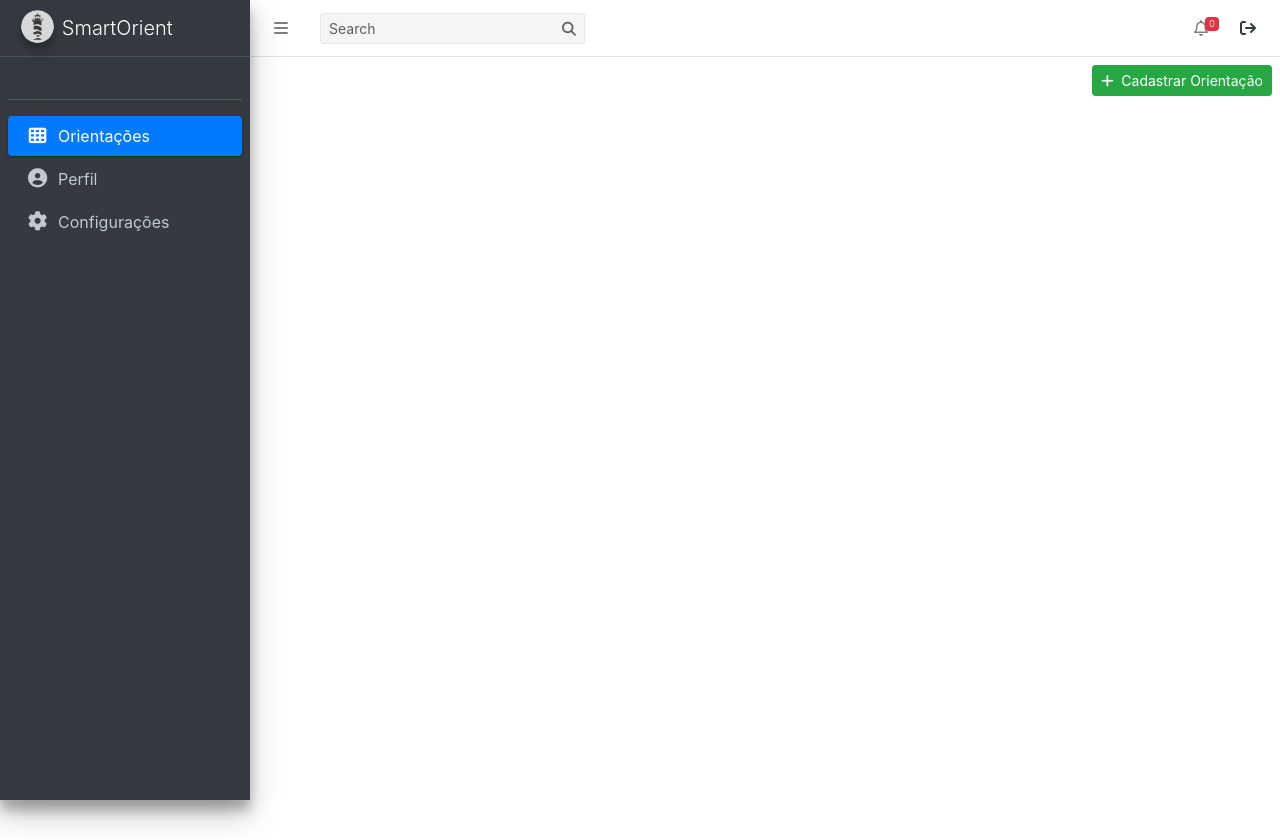
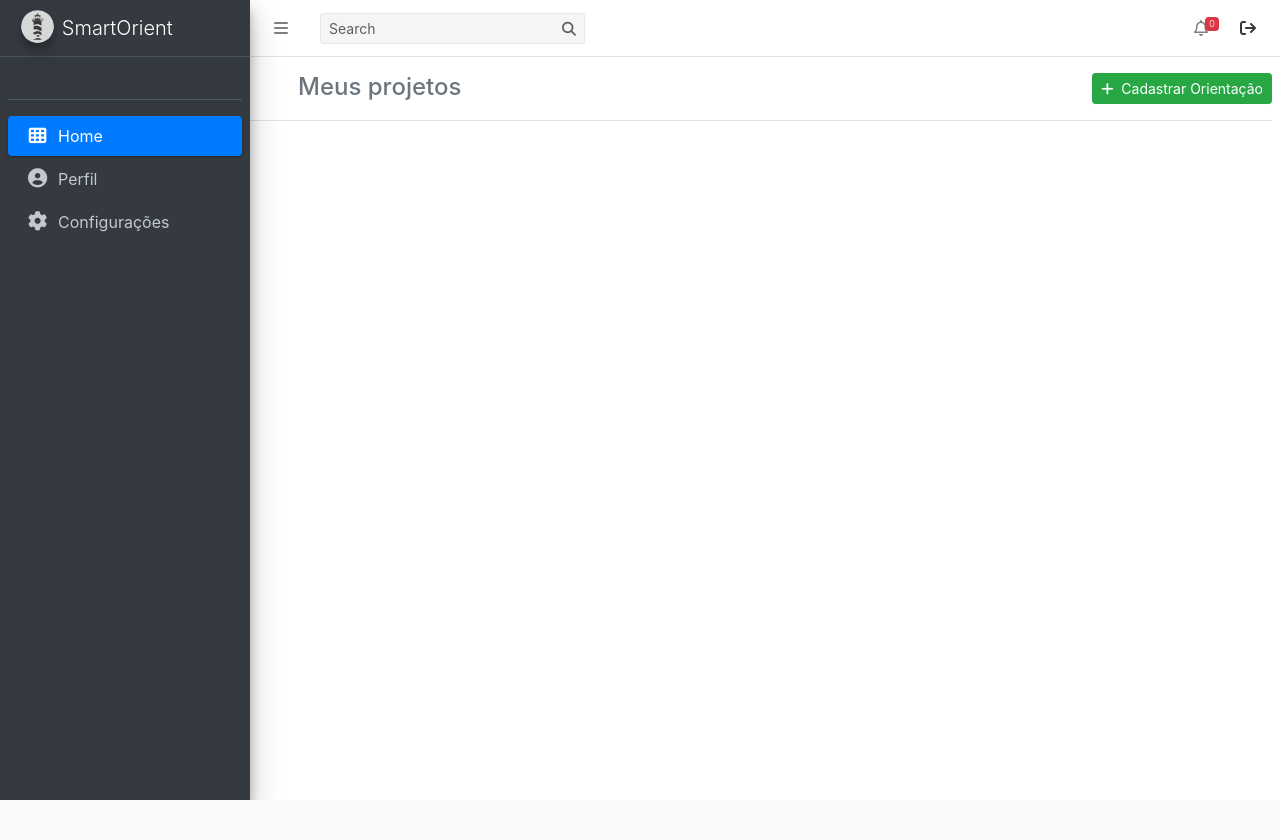
Before and after one commit to WandersoNoleto/SmartOrient, a Django app: page /dashboard/ in a window 1280 px wide. Shown: the top 840 px of the page. After the commit the page ends 800 px from the top, so only its background shows below. Run offline with Django 4.2, Linux system fonts and the light colour scheme; the visitor is signed in with stand-in values (Sample User, id 1); data comes from the database, SQL or seed files in the repository; data that the repository does not hold is empty; some libraries are stand-ins or nearby versions.

Commit message:
dashboard student: interface adjustments .2

```diff
--- a/dashboard/templates/studentHome.html
+++ b/dashboard/templates/studentHome.html
@@ -1,18 +1,25 @@
 {% extends "baseStudent.html" %}
 
 {% block mainContent %}
-<div class="d-flex justify-content-end mb-3 mr-2">
-    <a href="{% url "register_guidance_page" %}"><button type="button" class="btn btn-sm btn-success text-sm mt-2" data-bs-toggle="modal" data-bs-target="#exampleModal">
-        <i class="fas fa-plus mr-1"></i> Cadastrar Orientação
-    </button></a>
-</div>
+<div class="content-wrapper bg-white">
+    <div class="d-flex justify-content-between mb-3 mr-2 border-bottom border-bottom-gray pb-3">
+        <div class="align-items-center">
+            <h4 class="mb-0 mt-3 ml-5 text-secondary">Meus projetos</h4>
+        </div>
+        <div>
+            <a href="{% url "register_guidance_page" %}">
+                <button type="button" class="btn btn-sm btn-success text-sm mt-3">
+                    <i class="fas fa-plus mr-1"></i> Cadastrar Orientação
+                </button>
+            </a>
+        </div>
+    </div>
 
-<div class="content-wrapper bg-white">
     <section class="content force-overflow">
         <div class="content-fluid">
             <div class="row bg-white">
                 <div class="col-12">
-                    <div class="card-container overflow-auto default-scrollbar" style="max-height: 30rem;">
+                    <div class="card-container overflow-auto default-scrollbar" style="max-height: 35rem;">
                         {% for guidance in guidances %}
                         <div class="card mb-4 {% if forloop.first %}mt-4{% endif %}" style="width: 80%; margin-left: 10%;">
                             <div class="blue-stripe"></div> <!-- Faixa azul -->
@@ -42,5 +49,4 @@
     </section>
 </div>
 
-
 {% endblock mainContent %}
--- a/dashboard/views.py
+++ b/dashboard/views.py
@@ -8,7 +8,7 @@ from users.models import Student
 
 @login_required(login_url= '/auth/login/')
 def home(request):
-    guidances      = Guidance.objects.all()
+    guidances      = Guidance.objects.filter(status="Em andamento")
     logged_user_id = request.user.id
     logged_user    = Student.objects.filter(genericuser_ptr_id=logged_user_id).first()
     formGuidance   = GuidanceRegisterForm
--- a/global_templates/base.html
+++ b/global_templates/base.html
@@ -67,7 +67,7 @@
                 </a>
             </li>
             <li class="nav-item">
-                <a href="" class="nav-link text-dark">
+                <a href="{% url "custom_logout" %}" class="nav-link text-dark">
                     <i class="fa-solid fa-arrow-right-from-bracket" alt="Logout"></i>
                 </a>
             </li>
--- a/global_templates/baseStudent.html
+++ b/global_templates/baseStudent.html
@@ -6,7 +6,7 @@
     <a href="{% url "Home" %}" class="nav-link active">
         <i class="nav-icon fas fa-th"></i>
         <p>
-            Orientações
+            Home
         </p>
     </a>
 </li>
--- a/users/urls.py
+++ b/users/urls.py
@@ -15,5 +15,5 @@ urlpatterns = [
     path('register/coordination/', views.register_coordination_page, name="register_coordination_page"),
     path('register/coordination/save/', views.register_coordination_save, name="register_coordination_save"),
 
-    path('logout/', views.custom_logout, name="logout")
+    path('logout/', views.custom_logout, name="custom_logout")
 ]
```
